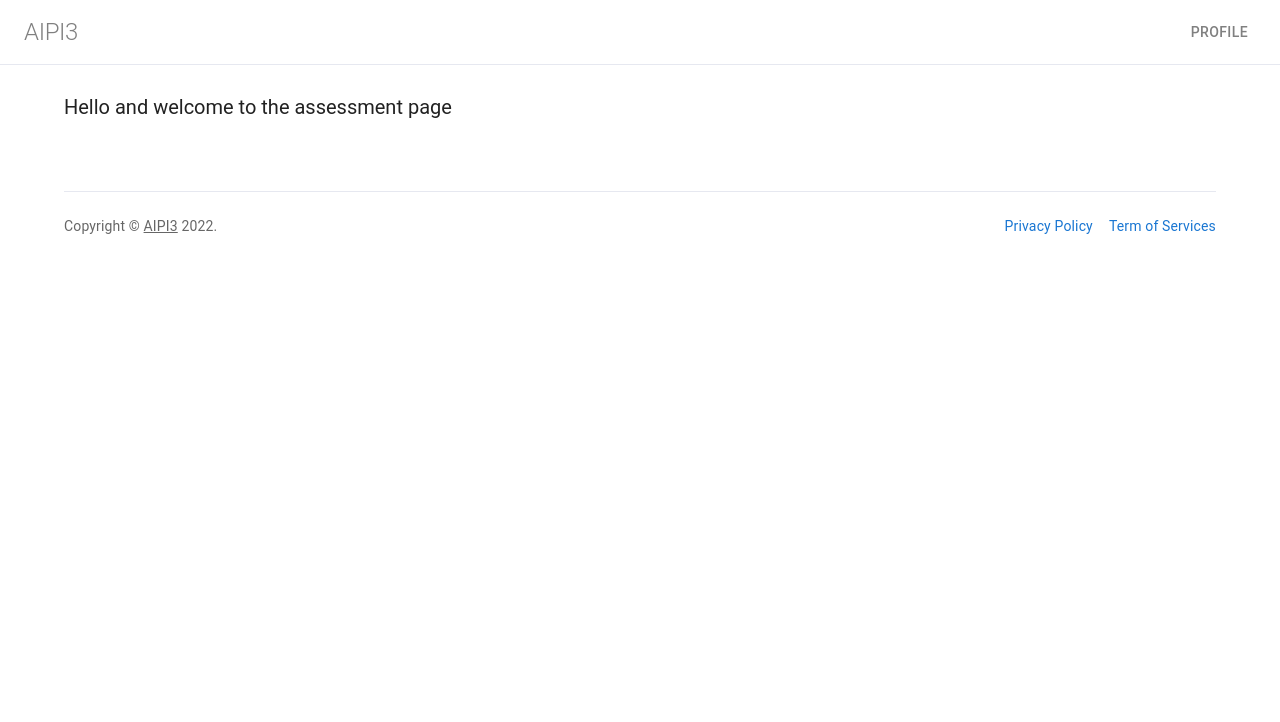
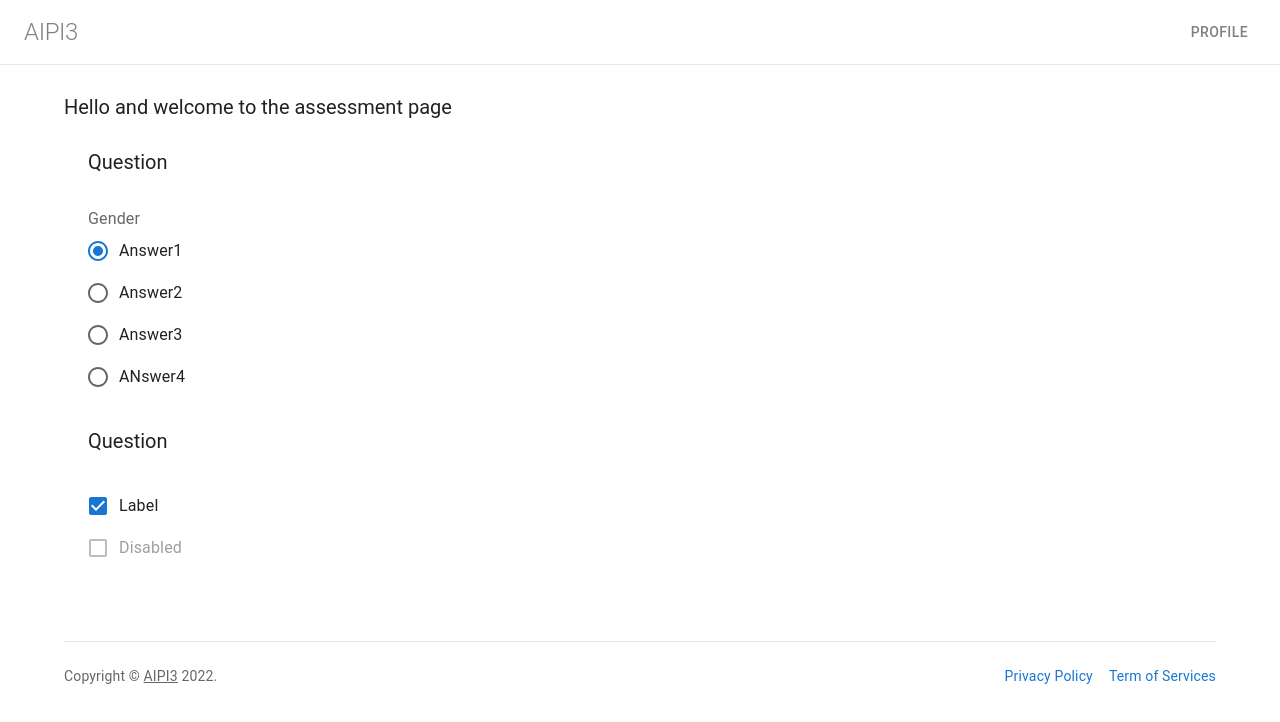
Before and after one commit to CSCI-401-AIPI3/aipi_frontend, a React (Create React App) app in the folder frontend/: page /assessment in a window 1280 px wide. Shown: the top 722 px of the page. Built offline with nearby package versions, Linux system fonts and the light colour scheme; the HTML template or start-up script is replaced by a standard one.

Commit message:
question templates

```diff
--- a/frontend/src/components/MultiSelectQuestion.js
+++ b/frontend/src/components/MultiSelectQuestion.js
@@ -0,0 +1,23 @@
+import {
+  Checkbox,
+  Container,
+  FormLabel,
+  FormGroup,
+  FormControlLabel,
+  RadioGroup,
+  Typography,
+} from "@mui/material";
+
+export function MultiSelectQuestion() {
+  return (
+    <Container sx={{ my: 4 }}>
+      <Typography sx={{ mb: 4, fontSize: "1.25rem" }} variant="h3">
+        Question
+      </Typography>
+      <FormGroup>
+        <FormControlLabel control={<Checkbox defaultChecked />} label="Label" />
+        <FormControlLabel disabled control={<Checkbox />} label="Disabled" />
+      </FormGroup>
+    </Container>
+  );
+}
--- a/frontend/src/components/SingleSelectQuestion.js
+++ b/frontend/src/components/SingleSelectQuestion.js
@@ -0,0 +1,36 @@
+import {
+  Container,
+  FormLabel,
+  FormControl,
+  FormControlLabel,
+  Radio,
+  RadioGroup,
+  Typography,
+} from "@mui/material";
+
+export function SingleSelectQuestion() {
+  return (
+    <Container sx={{ my: 4 }}>
+      <Typography sx={{ mb: 4, fontSize: "1.25rem" }} variant="h3">
+        Question
+      </Typography>
+      <FormControl>
+        <FormLabel id="demo-radio-buttons-group-label">Gender</FormLabel>
+        <RadioGroup
+          aria-labelledby="demo-radio-buttons-group-label"
+          defaultValue="female"
+          name="radio-buttons-group"
+        >
+          <FormControlLabel
+            value="female"
+            control={<Radio />}
+            label="Answer1"
+          />
+          <FormControlLabel value="male" control={<Radio />} label="Answer2" />
+          <FormControlLabel value="other" control={<Radio />} label="Answer3" />
+          <FormControlLabel value="other" control={<Radio />} label="ANswer4" />
+        </RadioGroup>
+      </FormControl>
+    </Container>
+  );
+}
--- a/frontend/src/routes/Assessment.js
+++ b/frontend/src/routes/Assessment.js
@@ -1,4 +1,6 @@
 import { Container, Typography } from "@mui/material";
+import { MultiSelectQuestion } from "../components/MultiSelectQuestion";
+import { SingleSelectQuestion } from "../components/SingleSelectQuestion";
 
 export function Assessment() {
   return (
@@ -6,6 +8,8 @@
       <Typography sx={{ mb: 4, fontSize: "1.25rem" }} variant="h3">
         Hello and welcome to the assessment page
       </Typography>
+      <SingleSelectQuestion />
+      <MultiSelectQuestion />
     </Container>
   );
 }
```
